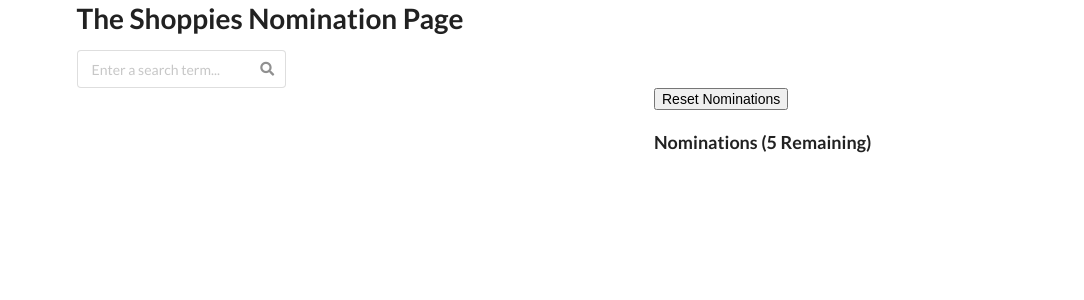
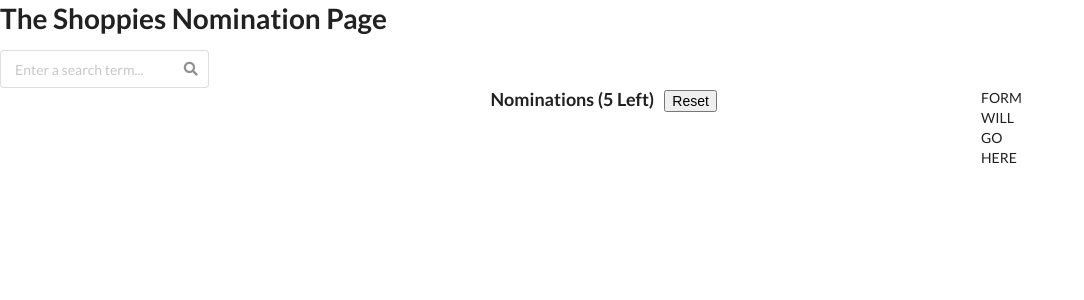
Before and after one commit to aneeshkodali/MovieNomination, a React (Create React App) app: page / in a window 1280 px wide. Shown: the top 300 px of the page, without its empty margins (0-1084 px from the left). Built offline with nearby package versions, Linux system fonts and the light colour scheme.

Commit message:
Make Reset Button In Line

```diff
--- a/src/components/App.js
+++ b/src/components/App.js
@@ -76,17 +76,17 @@ const App = () => {
 
 
     return (
-        <div className="ui container">
+        <div>
             <h1>The Shoppies Nomination Page</h1>
 
                 <Searchbar onSearch={search} />
 
-            <div className="ui two column grid">
+            <div className="ui grid">
 
                 {/*movie list from search results*/}
-                <div id="movie-search-list" className="column">
+                <div id="movie-search-list" className="six wide column">
+                    <h3>{resultMessage}</h3>
                     <MovieList
-                        resultMessage={resultMessage}
                         movieList={movieSearchList}
                         movieButtonText='Nominate'
                         movieButtonClick={movie => setMovieNominationList([...movieNominationList, movie])}
@@ -94,14 +94,27 @@ const App = () => {
                 </div>
 
                 {/*movie list from nominations*/}
-                <div id="movie-nomination-list" className="column">
-                    <button onClick={() => setMovieNominationList([])}>Reset Nominations</button>
+                <div id="movie-nomination-list" className="six wide column">
+                    <h3
+                        style={{display:"inline-block", marginRight:"10px"}}
+                    >
+                        {`Nominations (${numNominationsRemaining} Left)`}
+                    </h3>
+                    <button
+                        onClick={() => setMovieNominationList([])}
+                    >
+                        Reset
+                    </button>
                    <MovieList
-                        resultMessage={`Nominations (${numNominationsRemaining} Remaining)`}
                         movieList={movieNominationList}
                         movieButtonText='Remove'
                         movieButtonClick={movie => setMovieNominationList(movieNominationList.filter(m => m !== movie))}
                     />
+                </div>
+
+                {/*select/add nomination lists*/}
+                <div className="4 wide column">
+                    FORM WILL GO HERE
                 </div>
 
             </div>
--- a/src/components/MovieList.js
+++ b/src/components/MovieList.js
@@ -1,7 +1,7 @@
 import React from 'react';
 import Movie from './Movie';
 
-const MovieList = ({ resultMessage, movieList, movieButtonText, movieButtonClick }) => {
+const MovieList = ({ movieList, movieButtonText, movieButtonClick }) => {
 
     // create array of movie components
     const moviesRendered = movieList.map(movie => {
@@ -17,7 +17,6 @@ const MovieList = ({ resultMessage, movieList, movieButtonText, movieButtonClick
 
     return (
         <div className="ui divided items">
-            <h3>{resultMessage}</h3>
             {moviesRendered}
         </div>
     );
--- a/src/components/Searchbar.js
+++ b/src/components/Searchbar.js
@@ -24,7 +24,6 @@ const Searchbar = ({ onSearch }) => {
     return (
         <div className="ui search">
             <div className="ui icon input">
-                {/*<label>Search for a movie</label>*/}
                 <input
                     type="text"
                     value={term}
```
